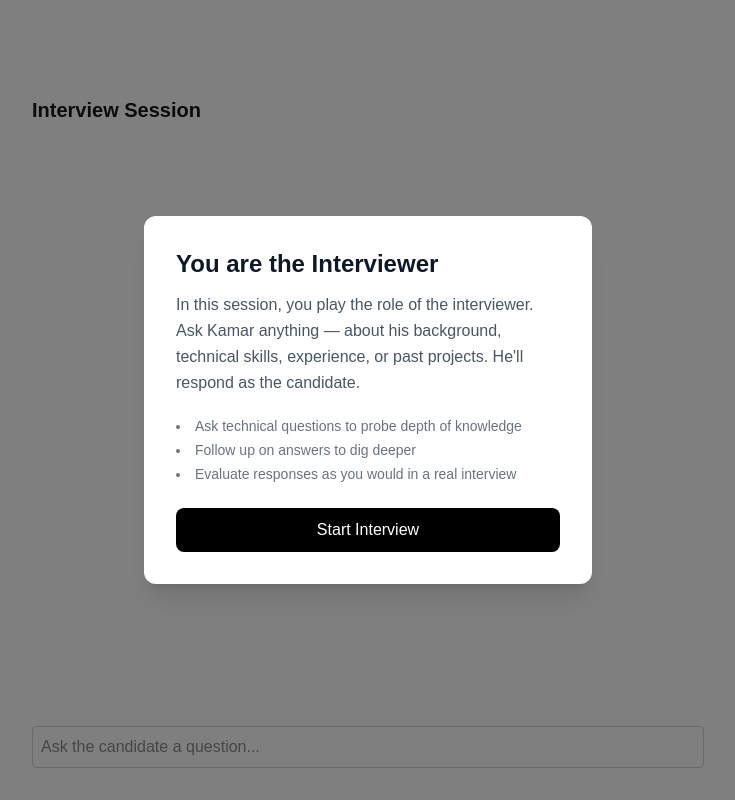
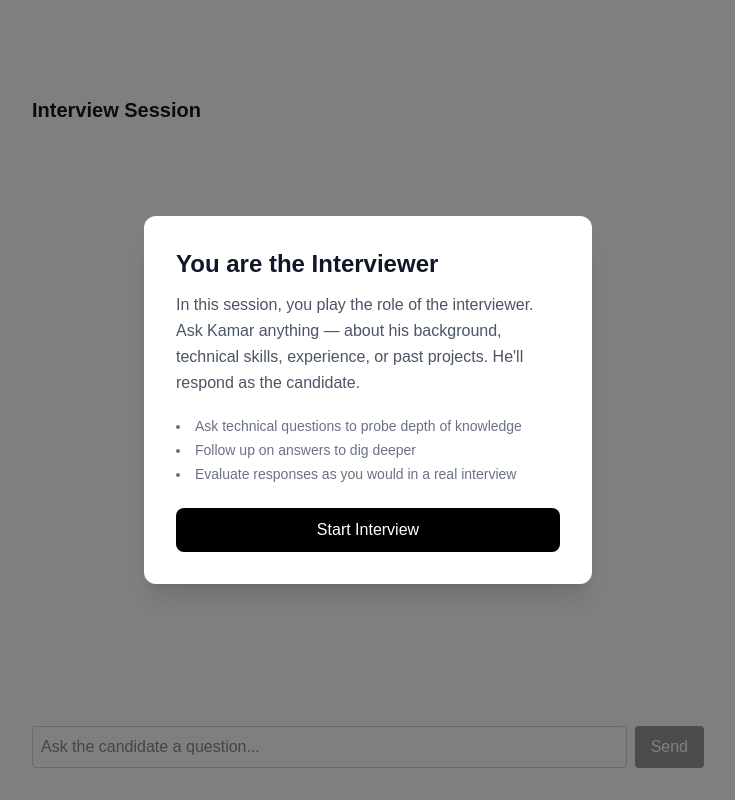
Before and after one commit to kamarlaylatt/interviewer-chat, a Next.js app: page / in a window 1280 px wide. Shown: the whole page, without its empty margins (272-1007 px from the left). Built offline with nearby package versions, Linux system fonts and the light colour scheme.

Commit message:
Add send button to chat input form
The input field is now part of a flex container with a send button.
The button is disabled when the input is empty and has hover states.

```diff
--- a/app/page.tsx
+++ b/app/page.tsx
@@ -55,12 +55,21 @@ export default function Chat() {
           setInput('');
         }}
       >
-        <input
-          className="w-full border border-gray-300 rounded p-2"
-          value={input}
-          placeholder="Ask the candidate a question..."
-          onChange={e => setInput(e.currentTarget.value)}
-        />
+        <div className="flex gap-2">
+          <input
+            className="flex-1 border border-gray-300 rounded p-2"
+            value={input}
+            placeholder="Ask the candidate a question..."
+            onChange={e => setInput(e.currentTarget.value)}
+          />
+          <button
+            type="submit"
+            className="bg-black text-white rounded px-4 py-2 font-medium hover:bg-gray-800 transition-colors disabled:opacity-40"
+            disabled={!input.trim()}
+          >
+            Send
+          </button>
+        </div>
       </form>
     </div>
   );
```
